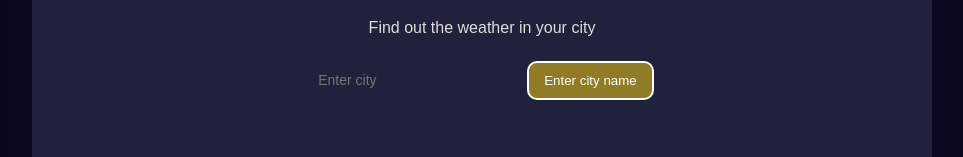
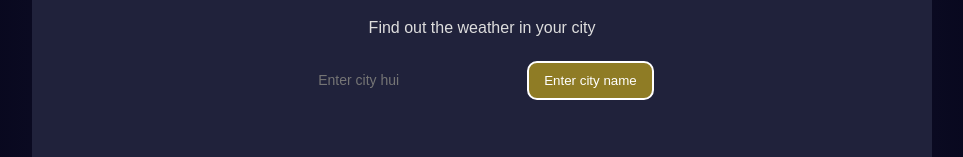
Before and after one commit to TheSpl4sh/vueProject, a Vue app: page / in a window 1280 px wide. Shown: the part 258-415 px from the top of the page, without its empty margins (158-1121 px from the left). Built offline with nearby package versions, Linux system fonts and the light colour scheme.

Commit message:
feat: test changes

```diff
--- a/src/App.vue
+++ b/src/App.vue
@@ -26,7 +26,7 @@
       <header>
         <h1>Weather app </h1>
         <p>Find out the weather in {{ city == ""?" your city" : cityName }}</p>
-        <input type="text" v-model="city" placeholder="Enter city">
+        <input type="text" v-model="city" placeholder="Enter city hui">
         <button v-if="city != ''" @click="getWeather()">Get the weather</button>
         <button disabled v-else="city != ''">Enter city name</button>
       </header>
```
